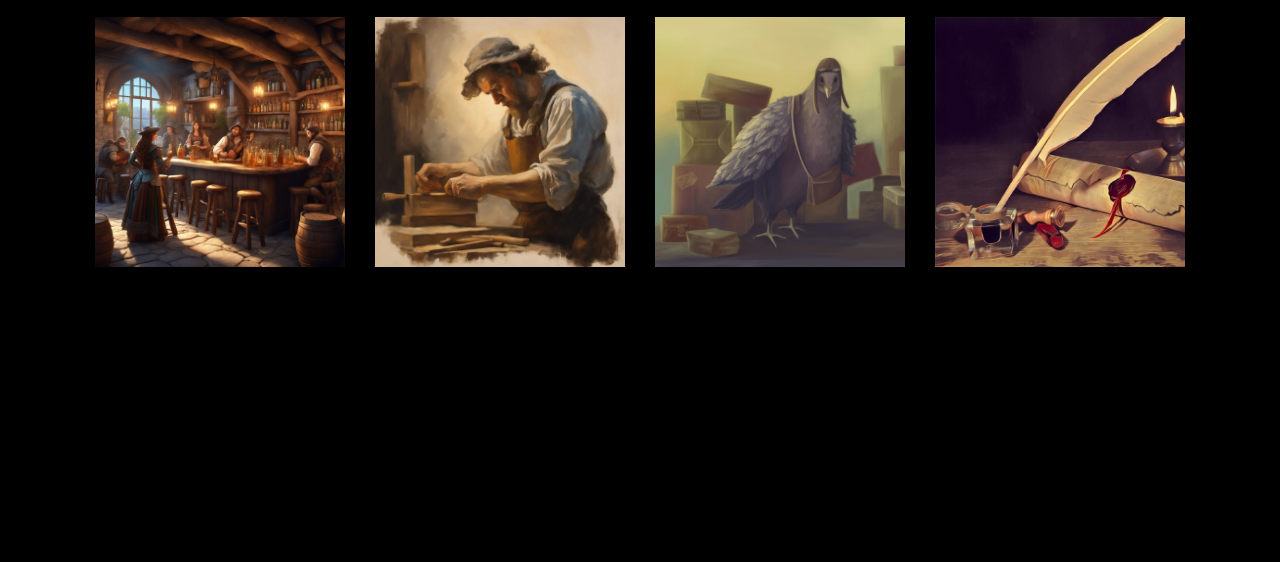
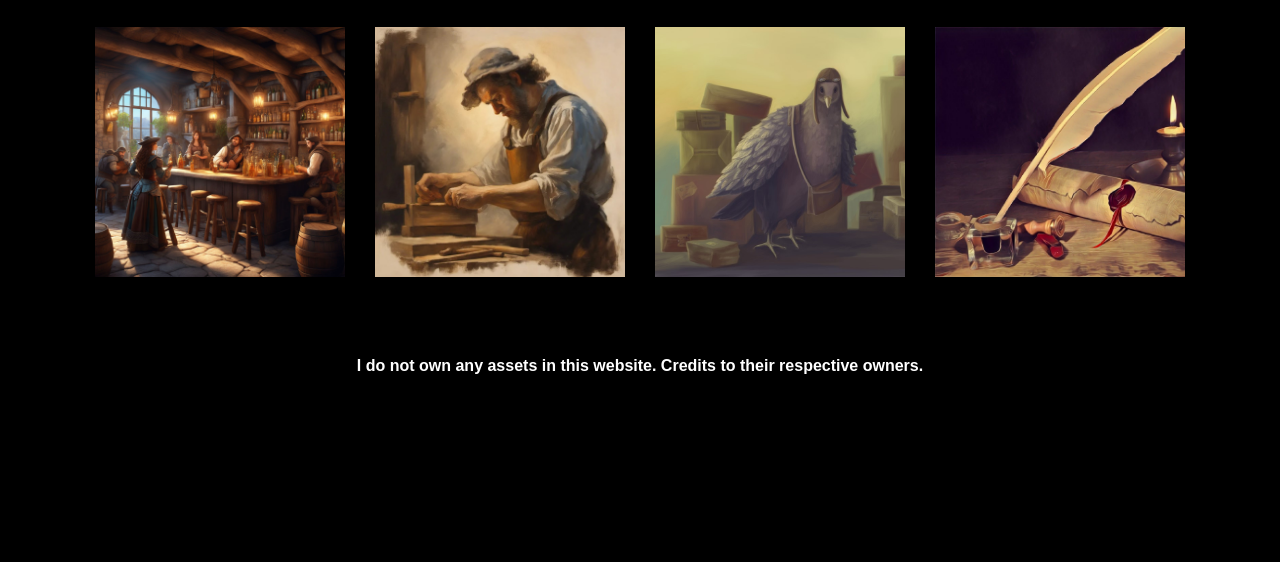
Before and after one commit to rpglife/rpglife.github.io, a plain HTML site: page index.html in a window 1280 px wide. Shown: the part 238-800 px from the top of the page. Drawn offline with Linux system fonts and the light colour scheme.

Commit message:
update style

```diff
--- a/style.css
+++ b/style.css
@@ -19,6 +19,10 @@ body {
     background-color: rgba(0, 0, 0, 0.5);
     height: 500px;
     width: 1280px;
+	gap: 50px;
+    display: flex;
+    flex-direction: column;
+	padding: 20px;
 }
 
 .top-container {
@@ -27,7 +31,6 @@ body {
     justify-content: center;
     flex-direction: column;
 	gap: 10px;
-	padding: 20px;
 }
 
 .welcome-tag,
@@ -82,6 +85,13 @@ body {
 .devquill-btn {
 	background-image: url("images/devquill-btn.jpg") ;
 	background-size: cover;
+}
+
+.bottom-container {
+    display: flex;
+    align-items: center;
+    justify-content: center;
+    color: #FFF;
 }
 
 /* Media Queries, Defaults and KeyFrames*/
```
